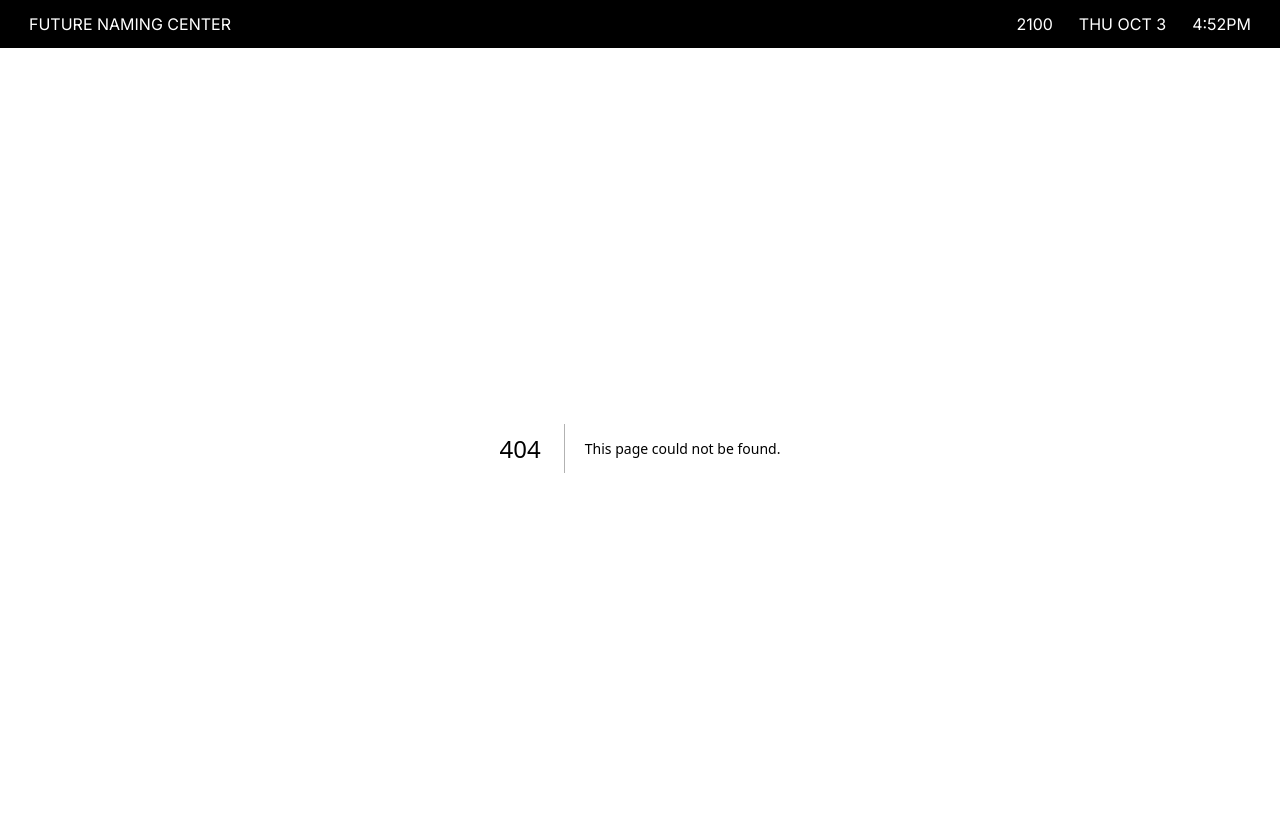
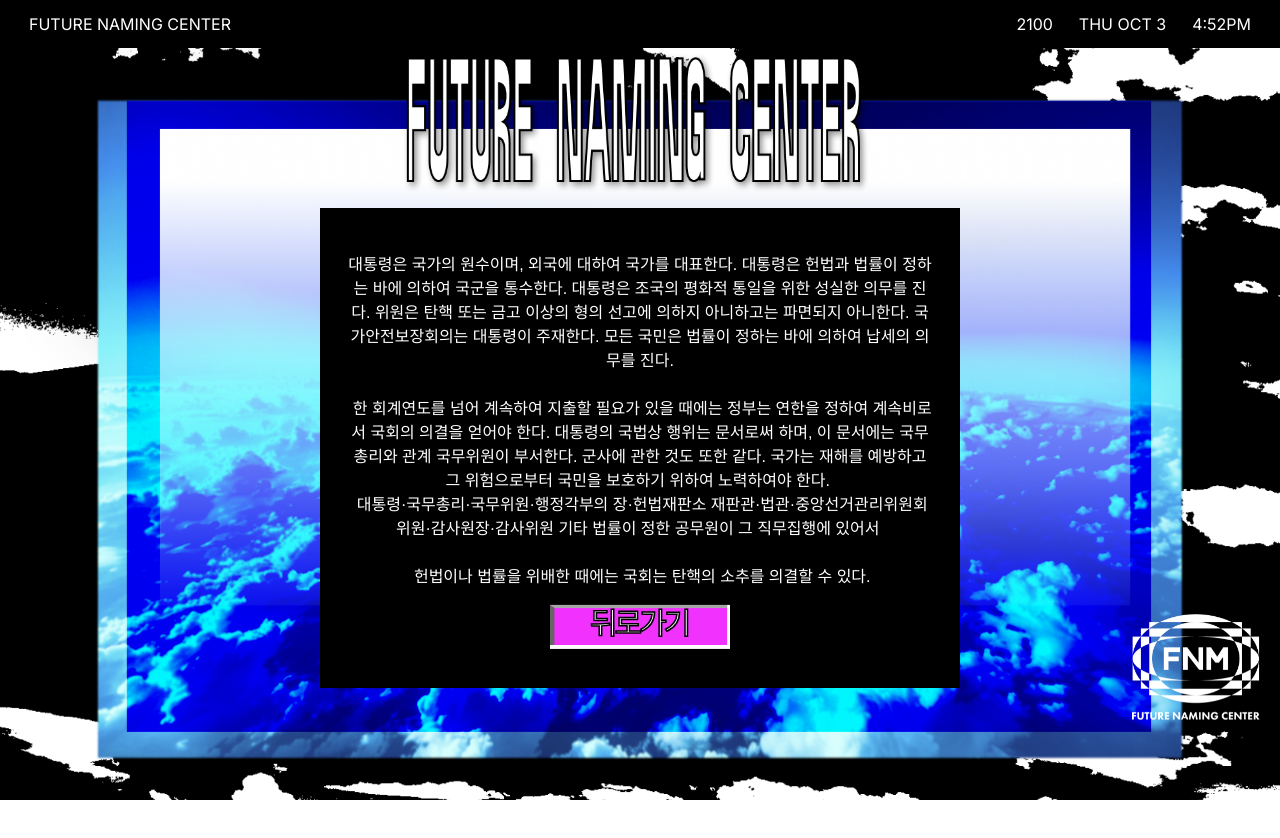
Before and after one commit to eunbeann/future-name-project, a Next.js app: page /intro in a window 1280 px wide. Before the commit this address had no page. Shown: the top 838 px of the page. After the commit the page ends 800 px from the top, so only its background shows below. Built offline with nearby package versions, Linux system fonts and the light colour scheme; a web font is replaced by a local one.

Commit message:
feat: add pages

```diff
--- a/src/app/common/PinkButton.tsx
+++ b/src/app/common/PinkButton.tsx
@@ -28,8 +28,8 @@ export default function PinkButton({ text }: PinkButtonProps) {
         />
         =
         <text
-          x="43"
-          y="33"
+          x="40"
+          y="30"
           fontFamily="var(--font-dunggeunmo)"
           fontSize="30"
           fill="white"
--- /dev/null
+++ b/src/app/intro/layout.tsx
@@ -0,0 +1,45 @@
+"use client";
+
+import fncIcon from "@/app/assets/icon/fncLogo.png";
+import introSubBg from "@/app/assets/image/introSubBg.png";
+import introBackground from "@/app/assets/image/mainBg.png";
+import Image from "next/image";
+import { useRouter } from "next/navigation";
+
+export default function IntroLayout({
+  children,
+}: {
+  children: React.ReactNode;
+}) {
+  const router = useRouter();
+  return (
+    <div>
+      <Image
+        className="relative h-[100vh] object-full -z-10"
+        src={introBackground}
+        alt="introBackground"
+        fill
+        draggable="false"
+      />
+      <Image
+        className="absolute h-[90vh] w-[85vw] top-1/2 left-1/2 transform -translate-x-1/2 -translate-y-1/2 -z-10"
+        src={introSubBg}
+        alt="introBackground"
+      />
+      {children}
+      <button
+        className="fixed bottom-[80px] right-5 w-[230px] h-[190px] cursor-pointer z-20"
+        onClick={() => {
+          router.push("/");
+        }}
+      >
+        <Image
+          className="fixed bottom-[80px] right-5 w-[10vw] cursor-pointer"
+          src={fncIcon}
+          alt="logoIcon"
+          priority
+        />
+      </button>
+    </div>
+  );
+}
--- /dev/null
+++ b/src/app/intro/page.tsx
@@ -0,0 +1,22 @@
+"use client";
+import { useRouter } from "next/navigation";
+import PinkButton from "../common/PinkButton";
+
+export default function IntroPage() {
+  const router = useRouter();
+  return (
+    <div className="absolute h-[60vh] w-[50vw] mt-[3rem] top-1/2 left-1/2 transform -translate-x-1/2 -translate-y-1/2 -z-10 bg-[#000000]">
+      <p className="text-center text-[#ffffff] pt-[45px] px-[25px] font-dunggeunmo whitespace-pre-wrap">
+        {`대통령은 국가의 원수이며, 외국에 대하여 국가를 대표한다. 대통령은 헌법과 법률이 정하는 바에 의하여 국군을 통수한다. 대통령은 조국의 평화적 통일을 위한 성실한 의무를 진다. 위원은 탄핵 또는 금고 이상의 형의 선고에 의하지 아니하고는 파면되지 아니한다. 국가안전보장회의는 대통령이 주재한다. 모든 국민은 법률이 정하는 바에 의하여 납세의 의무를 진다.\n \n 한 회계연도를 넘어 계속하여 지출할 필요가 있을 때에는 정부는 연한을 정하여 계속비로서 국회의 의결을 얻어야 한다. 대통령의 국법상 행위는 문서로써 하며, 이 문서에는 국무총리와 관계 국무위원이 부서한다. 군사에 관한 것도 또한 같다. 국가는 재해를 예방하고 그 위험으로부터 국민을 보호하기 위하여 노력하여야 한다. \n 대통령·국무총리·국무위원·행정각부의 장·헌법재판소 재판관·법관·중앙선거관리위원회 위원·감사원장·감사위원 기타 법률이 정한 공무원이 그 직무집행에 있어서 \n \n 헌법이나 법률을 위배한 때에는 국회는 탄핵의 소추를 의결할 수 있다.`}
+      </p>
+      <button
+        className="flex justify-center w-full mt-[15px]"
+        onClick={() => {
+          router.push("/");
+        }}
+      >
+        <PinkButton text="뒤로가기" />
+      </button>
+    </div>
+  );
+}
--- a/src/app/page.tsx
+++ b/src/app/page.tsx
@@ -14,7 +14,7 @@ export default function Home() {
   return (
     <>
       <div className="flex flex-col gap-y-[20px] pl-[45px] pt-[40px]">
-        <button className="hover:cursor-not-allowed w-[134px] ">
+        <button className="w-[134px]" onClick={() => router.push("/intro")}>
           <Image src={helloIcon} alt="renameIcon" />
         </button>
         <button className="w-[134px]" onClick={() => router.push("/person")}>
--- a/src/app/person/steps/Second.tsx
+++ b/src/app/person/steps/Second.tsx
@@ -1,18 +1,7 @@
-import { useCallback } from "react";
 import { TypeAnimation } from "react-type-animation";
-import { useRecoilState } from "recoil";
-import { stepNumbers } from "../atoms/atoms";
 import NextButton from "../components/NextButton";
 
 export default function Second() {
-  const [step, setStep] = useRecoilState(stepNumbers);
-
-  const onClickButton = useCallback(() => {
-    if (step !== 8) {
-      setStep((prevStep) => prevStep + 1);
-    }
-  }, [step, setStep]);
-
   return (
     <div>
       <p className="absolute left-9 top-[380px] font-dunggeunmo text-[#02FE00] text-[32px] text-center w-[760px]">
--- a/src/app/person/steps/Sixth.tsx
+++ b/src/app/person/steps/Sixth.tsx
@@ -1,4 +1,3 @@
-// Sixth.tsx
 "use client";
 
 import { convertToUnicode } from "@/hooks/changeToUni";
```
Also changed, not shown: src/app/list/page.tsx (+3 -5 lines), src/app/person/steps/Seventh.tsx (+0 -10 lines), src/app/assets/image/introSubBg.png (added).
